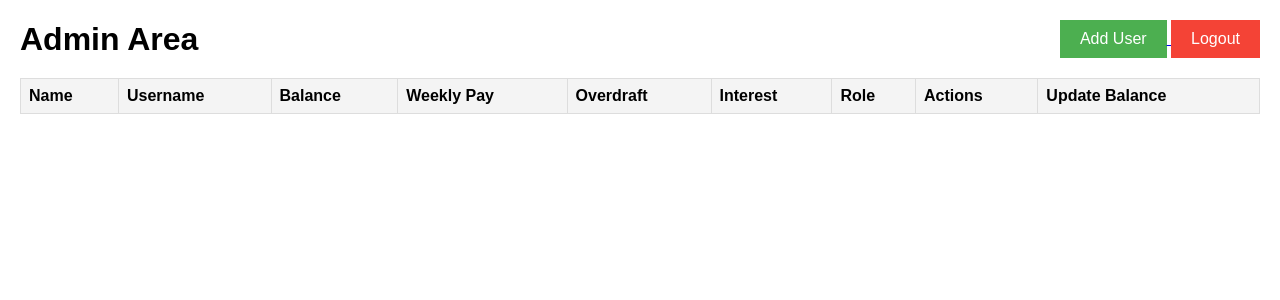
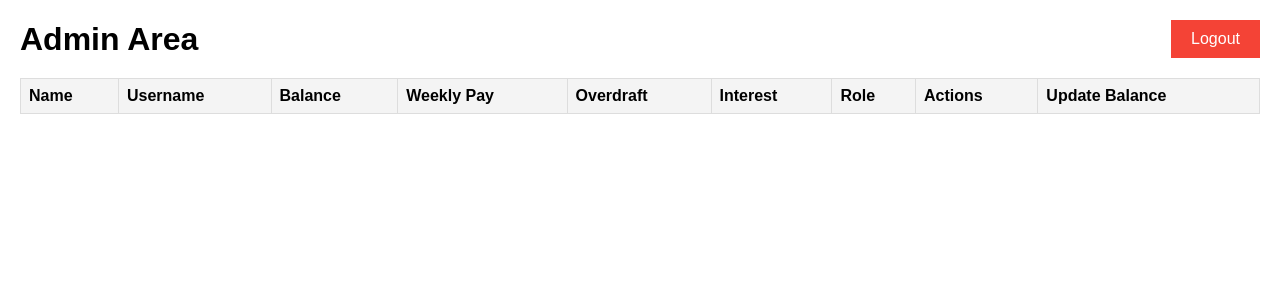
Before and after one commit to V0vaG/v_bank_src, a Flask app: page /admin in a window 1280 px wide. Shown: the top 300 px of the page. Run offline with Flask 3, Linux system fonts and the light colour scheme; the visitor is signed in with stand-in values (Sample User, id 1); lists and menus that the app fills with data are empty.

Commit message:
auto_push

```diff
--- a/app/app.py
+++ b/app/app.py
@@ -1,19 +1,10 @@
 from flask import Flask, render_template, request, redirect, url_for, flash, session
 import os
 import json
-import threading
-import time
 from werkzeug.security import generate_password_hash, check_password_hash
 from functools import wraps
-import schedule
-from datetime import datetime
-import logging
 
-
-# Configure logging
-logging.basicConfig(level=logging.INFO, format='%(asctime)s - %(message)s')
-
-# Flask app configuration
+# Configuration
 app = Flask(__name__)
 app.secret_key = 'supersecretkey'
 
@@ -23,37 +14,12 @@ HOME_DIR = os.path.expanduser("~")
 FILES_PATH = os.path.join(HOME_DIR, "script_files", alias)
 DATA_DIR = os.path.join(FILES_PATH, "data")
 USERS_FILE = os.path.join(DATA_DIR, 'users.json')
-scheduler = "22:49"
-
-# Scheduler flag (persistent)
-scheduler_started = False
 
 # Ensure directories exist
 os.makedirs(DATA_DIR, exist_ok=True)
 if not os.path.exists(USERS_FILE):
     with open(USERS_FILE, 'w') as f:
         json.dump([], f)
-
-def start_scheduler():
-    global scheduler_started
-    # Ensure the scheduler starts only in the main process
-    if not scheduler_started and os.getenv('WERKZEUG_RUN_MAIN') == 'true':
-        scheduler_started = True
-        scheduler_thread = threading.Thread(target=schedule_task, daemon=True)
-        scheduler_thread.start()
-
-# Function to handle scheduling
-def schedule_task():
-    schedule.clear()  # Clear existing jobs to avoid duplication
-    schedule.every().day.at(scheduler).do(update_all_balances)
-
-    # Log scheduled jobs
-    for job in schedule.jobs:
-        logging.info(f"Scheduled job: {job}")
-
-    while True:
-        schedule.run_pending()
-        time.sleep(1)
 
 @app.route('/logout', methods=['GET', 'POST'])
 def logout():
@@ -74,6 +40,7 @@ def login_required(f):
 @app.route('/update_balance/<username>', methods=['POST'])
 @login_required
 def update_balance(username):
+    # Ensure the logged-in user is an admin
     active_user = session.get('active_user')
 
     with open(USERS_FILE, 'r') as f:
@@ -84,11 +51,13 @@ def update_balance(username):
         flash("You do not have permission to perform this action.", "danger")
         return redirect(url_for('admin_area'))
 
+    # Find the user to update
     user_to_update = next((u for u in users if u['username'] == username), None)
     if not user_to_update:
         flash("User not found.", "danger")
         return redirect(url_for('admin_area'))
 
+    # Update the user's balance
     try:
         amount = float(request.form.get('amount', 0))
         user_to_update['balance'] += amount
@@ -170,12 +139,13 @@ def login():
     if user and check_password_hash(user['password'], password):
         session['active_user'] = username
 
+        # Redirect based on user role
         if user['kind'] == 'admin':
             flash("Login successful! Welcome, Admin.", "success")
             return redirect(url_for('admin_area'))
 
         flash("Login successful!", "success")
-        return redirect(url_for('user_info'))
+        return redirect(url_for('user_info'))  # Redirect users to their info page
 
     flash("Invalid username or password.", "danger")
     return redirect(url_for('show_login'))
@@ -183,16 +153,20 @@ def login():
 @app.route('/user', methods=['GET'])
 @login_required
 def user_info():
+    # Get the logged-in username
     username = session.get('active_user')
 
+    # Load users from the JSON file
     with open(USERS_FILE, 'r') as f:
         users = json.load(f)
 
+    # Find the logged-in user's data
     user = next((u for u in users if u['username'] == username), None)
     if not user:
         flash("User not found.", "danger")
         return redirect(url_for('show_login'))
 
+    # Render the user info page
     return render_template('user_info.html', user=user)
 
 @app.route('/admin', methods=['GET'])
@@ -201,8 +175,7 @@ def admin_area():
     with open(USERS_FILE, 'r') as f:
         users = json.load(f)
 
-    current_time = datetime.now().strftime("%Y-%m-%d %H:%M:%S")
-    return render_template('admin.html', user_data=users, current_time=current_time)
+    return render_template('admin.html', user_data=users)
 
 @app.route('/edit_user/<username>', methods=['GET', 'POST'])
 @login_required
@@ -231,23 +204,5 @@ def edit_user(username):
 
     return render_template('edit_user.html', user=user_to_edit)
 
-# Function to update all balances by interest
-def update_all_balances():
-    with open(USERS_FILE, 'r') as f:
-        users = json.load(f)
-
-    for user in users:
-        if 'balance' in user and 'interest' in user:
-            user['balance'] += user['balance'] * (user['interest'] / 100)
-            logging.info(f"Updated user: {user['username']} with new balance: {user['balance']}")
-        else:
-            logging.warning(f"Skipping user {user.get('username', 'unknown')} due to missing 'balance' or 'interest' key.")
-
-    with open(USERS_FILE, 'w') as f:
-        json.dump(users, f, indent=4)
-
-    logging.info("Balances updated by interest.")
-
 if __name__ == '__main__':
-    start_scheduler()
     app.run(debug=True)
--- a/app/templates/admin.html
+++ b/app/templates/admin.html
@@ -36,45 +36,44 @@
             background-color: #f4f4f4;
         }
 
-        button, .logout-button, .add-user-button {
+        form {
+            display: inline;
+        }
+
+        input[type="number"] {
+            width: 80px;
+        }
+
+        button, .logout-button {
             background-color: #4CAF50;
             color: white;
             border: none;
-            padding: 10px 20px;
+            padding: 5px 10px;
             cursor: pointer;
-            font-size: 16px;
         }
 
-        button:hover, .logout-button:hover, .add-user-button:hover {
+        button:hover, .logout-button:hover {
             background-color: #45a049;
         }
 
         .logout-button {
             background-color: #f44336;
+            padding: 10px 20px;
+            font-size: 16px;
         }
 
         .logout-button:hover {
             background-color: #d32f2f;
-        }
-
-        .add-user-button {
-            margin-left: 20px;
         }
     </style>
 </head>
 <body>
     <div class="header">
         <h1>Admin Area</h1>
-        <div>
-            <!-- Add User button -->
-            <a href="{{ url_for('register') }}">
-                <button class="add-user-button">Add User</button>
-            </a>
-            <!-- Logout button -->
-            <form action="{{ url_for('logout') }}" method="POST" style="display: inline;">
-                <button class="logout-button" type="submit">Logout</button>
-            </form>
-        </div>
+        <!-- Logout button -->
+        <form action="{{ url_for('logout') }}" method="POST">
+            <button class="logout-button" type="submit">Logout</button>
+        </form>
     </div>
 
     <table>
```
Also changed, not shown: app/templates/edit_user.html (+4 -9 lines).
